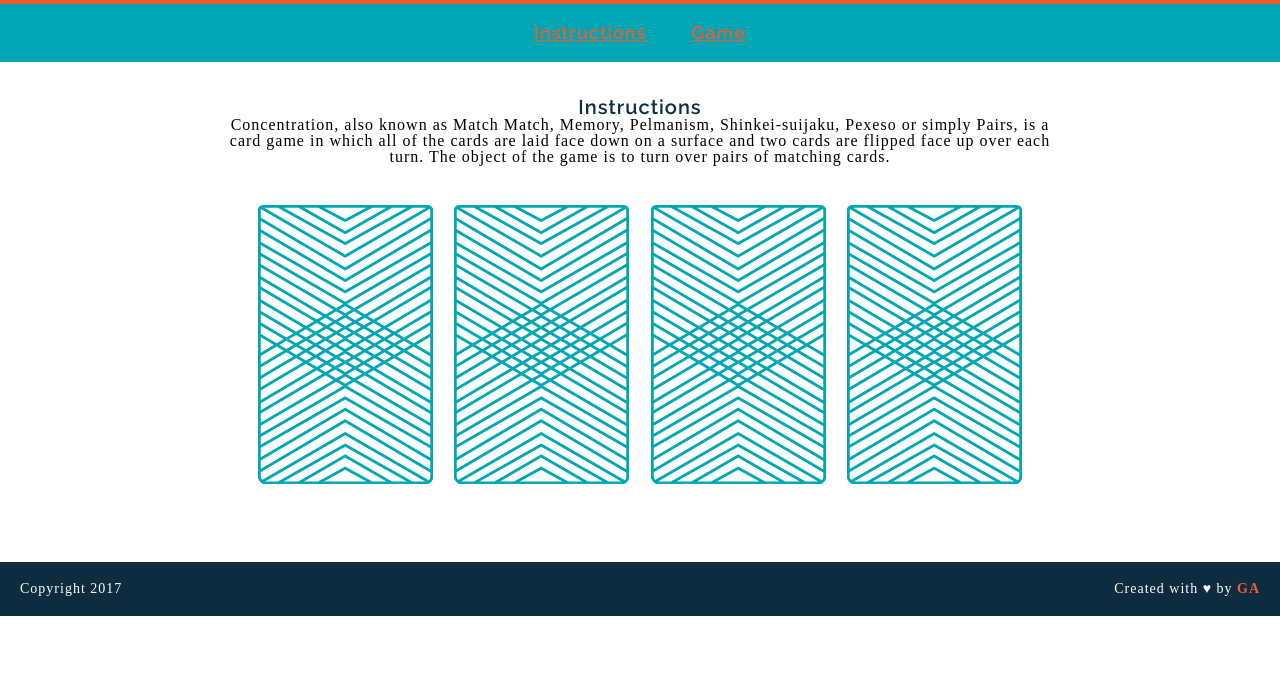
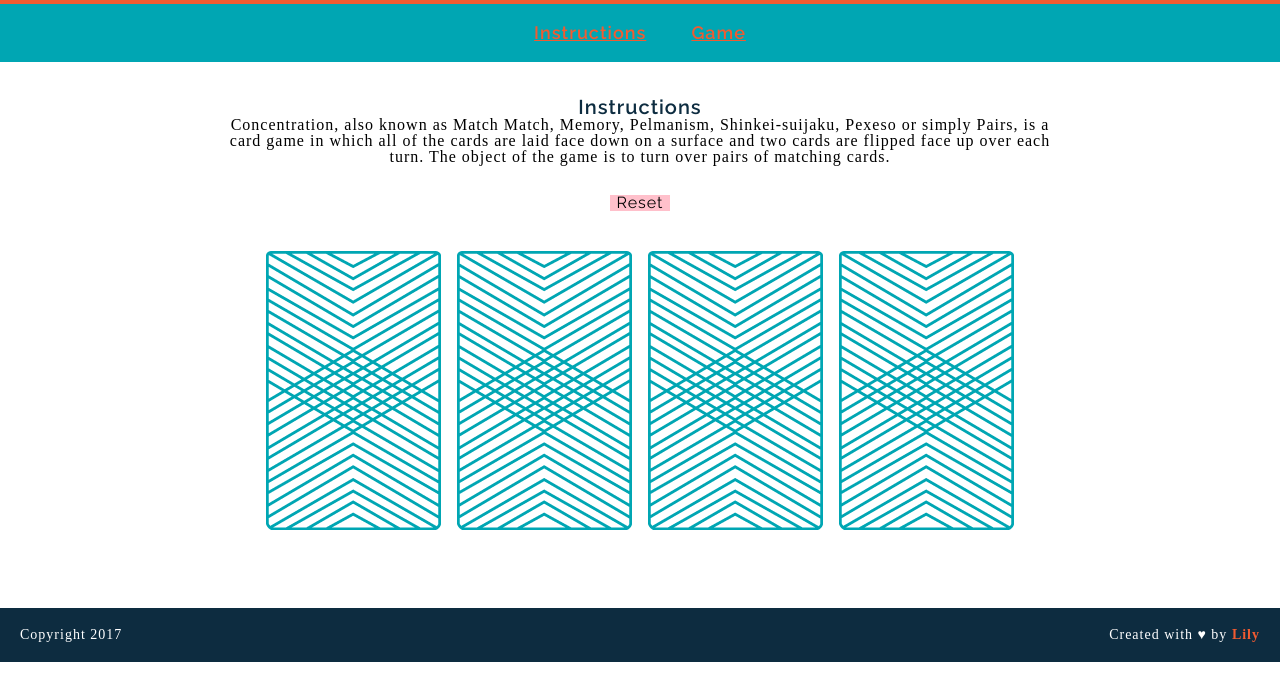
Before and after one commit to liliumcwu/wdi-fundamentals-memorygame, a plain HTML site: page memory_game/index.html in a window 1280 px wide. Shown: the part 101-800 px from the top of the page. Drawn offline with Linux system fonts and the light colour scheme; a web font is replaced by a local one.

Commit message:
finishes unit 11 assignment with reset button bonus

```diff
--- a/memory_game/css/style.css
+++ b/memory_game/css/style.css
@@ -88,3 +88,9 @@ footer {
   color: #F15B31;
   font-weight: 700;
 }
+
+#reset-button {
+  background-color: pink;
+  width: 60px;
+  margin: 30px auto 0px auto;
+}
--- a/memory_game/index.html
+++ b/memory_game/index.html
@@ -18,18 +18,14 @@
     <main>
       <h2>Instructions</h2>
       <p>Concentration, also known as Match Match, Memory, Pelmanism, Shinkei-suijaku, Pexeso or simply Pairs, is a card game in which all of the cards are laid face down on a surface and two cards are flipped face up over each turn. The object of the game is to turn over pairs of matching cards.</p>
+      <div id="reset-button">Reset</div>
+      <div id="game-board" class="board clearfix"></div>
 
-      <div>
-        <img src="images/back.png" alt="Queen of Diamonds">
-        <img src="images/back.png" alt="Queen of Hearts">
-        <img src="images/back.png" alt="King of Diamonds">
-        <img src="images/back.png" alt="King of Hearts">
-      </div>
     </main>
 
     <footer class="clearfix">
       <p class="copyright">Copyright 2017</p>
-      <p class="message">Created with &hearts; by <span class="name">GA</span></p>
+      <p class="message">Created with &hearts; by <span class="name">Lily</span></p>
     </footer>
 
     <script src="js/main.js"></script>
--- a/memory_game/js/main.js
+++ b/memory_game/js/main.js
@@ -2,7 +2,7 @@ var cards = [
   {
     rank: "queen",
     suit: "hearts",
-    cardImage: "image/queen-of-hearts.png"
+    cardImage: "images/queen-of-hearts.png"
   },
   {
     rank: "queen",
@@ -23,7 +23,17 @@ var cards = [
 ];
 var cardsInPlay = [];
 
-var checkForMatch = function() {
+var flipCard = function(evt) {
+  console.log('this', this);
+  //var cardId = this.getAttribute('data-id');
+  var cardId = this.getAttribute('data-id');
+  // console.log("You just flipped " + cards[cardId].rank)
+  // console.log("Image is " + cards[cardId].cardImage);
+  // console.log("Suit is " + cards[cardId].suit);
+  cardsInPlay.push(cards[cardId].rank);
+
+  this.setAttribute('src', cards[cardId].cardImage);
+  // checkForMatch();
   if (cardsInPlay.length === 2) {
     if (cardsInPlay[0] === cardsInPlay[1]) {
       alert("You found a match!");
@@ -33,13 +43,27 @@ var checkForMatch = function() {
   }
 }
 
-var flipCard = function(cardId) {
-  console.log("You just flipped " + cards[cardId].rank)
-  console.log("Image is " + cards[cardId].cardImage);
-  console.log("Suit is " + cards[cardId].suit);
-  cardsInPlay.push(cards[cardId].rank);
-  checkForMatch();
+var createBoard = function() {
+  for (var i = 0; i < cards.length; i++) {
+    var cardElement = document.createElement('img');
+    cardElement.setAttribute('src', 'images/back.png');
+    cardElement.setAttribute('data-id', i);
+    document.getElementById('game-board').appendChild(cardElement);
+    cardElement.addEventListener('click', flipCard);
+
+
+    document.getElementById('reset-button').addEventListener('click', resetCards);
+  }
 }
 
-flipCard(0);
-flipCard(2);
+var resetCards = function() {
+  console.log('this is ' + this);
+  var cardElements = document.getElementById('game-board').childNodes;
+  console.log("cardElements is " + cardElements);
+  for (var i = 0; i < cardElements.length; i++) {
+    cardElements[i].setAttribute('src', 'images/back.png');
+  }
+  cardsInPlay = [];
+}
+
+createBoard();
```
